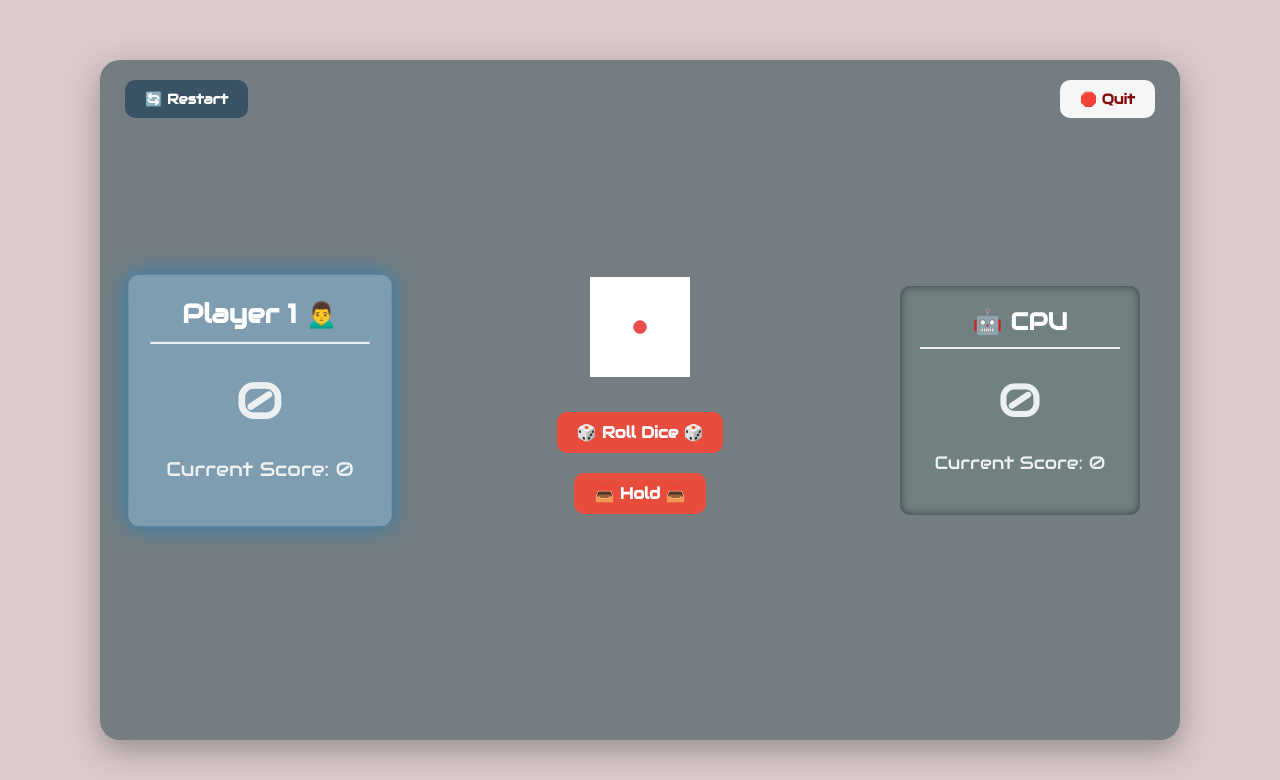
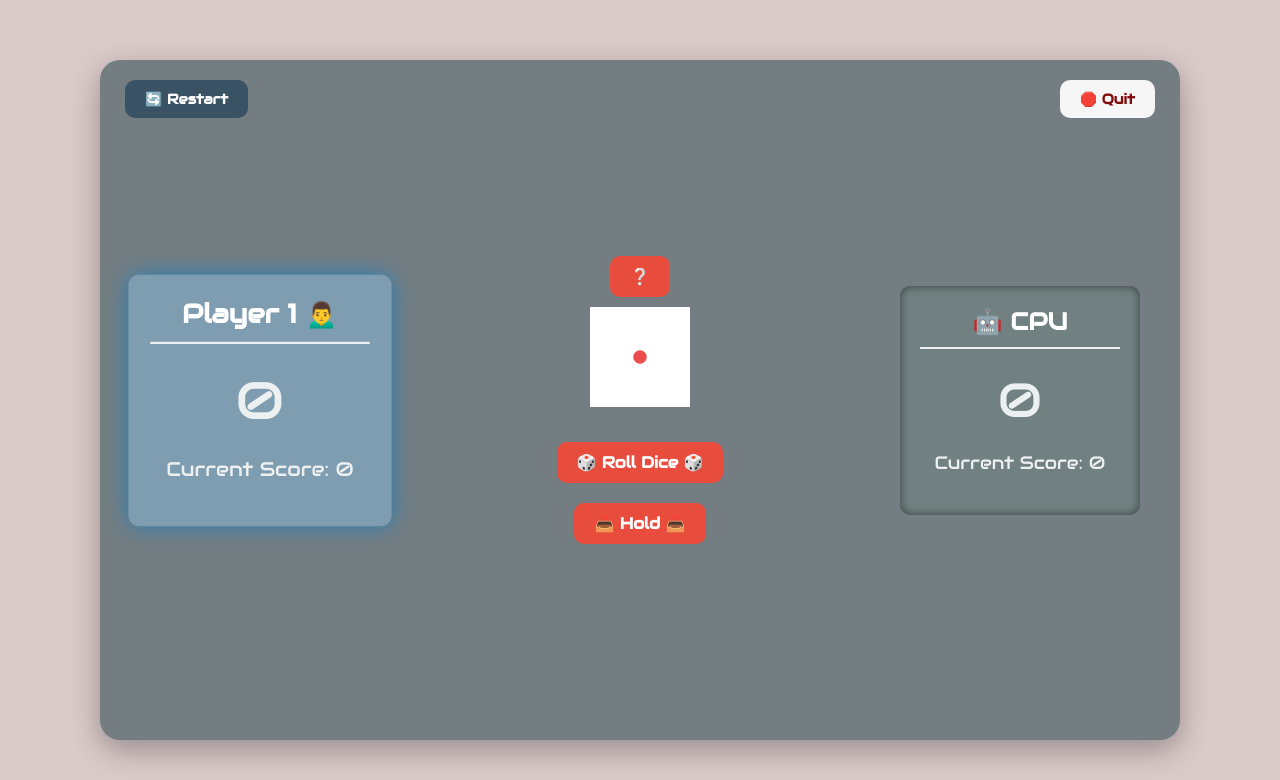
Before and after one commit to Tartsi/Pig-Dice-Game, a Django app: page /pig/cpu in a window 1280 px wide. Shown: the top 780 px of the page. Run offline with Django 5.2, Linux system fonts and the light colour scheme.

Commit message:
(frontend) Add question-mark button

```diff
--- a/frontend/templates/pig.html
+++ b/frontend/templates/pig.html
@@ -17,8 +17,9 @@
             <br>
         </div>
         <div class="game-board">
+            <button class="btn help" onclick="showHelp()">❔</button>
             <div class="dice">
-                <img id="dice-pic" src="/static/assets/dice-1.png" alt="Dice">
+            <img id="dice-pic" src="/static/assets/dice-1.png" alt="Dice">
             </div>
             <button class="btn roll" onclick="rollDice()">🎲 Roll Dice 🎲</button>
             <button class="btn hold" onclick="hold()">📥 Hold 📥</button>
```
